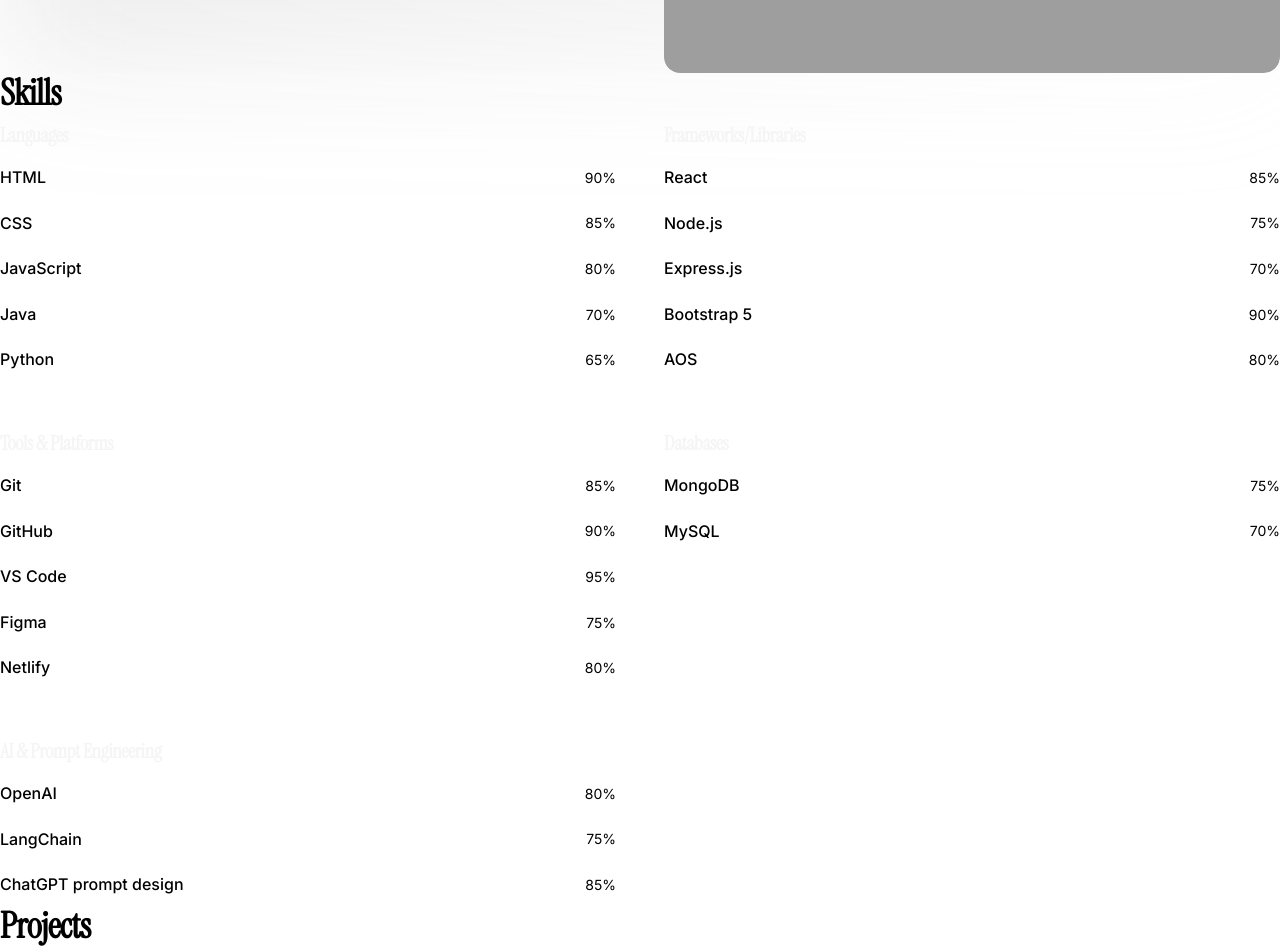
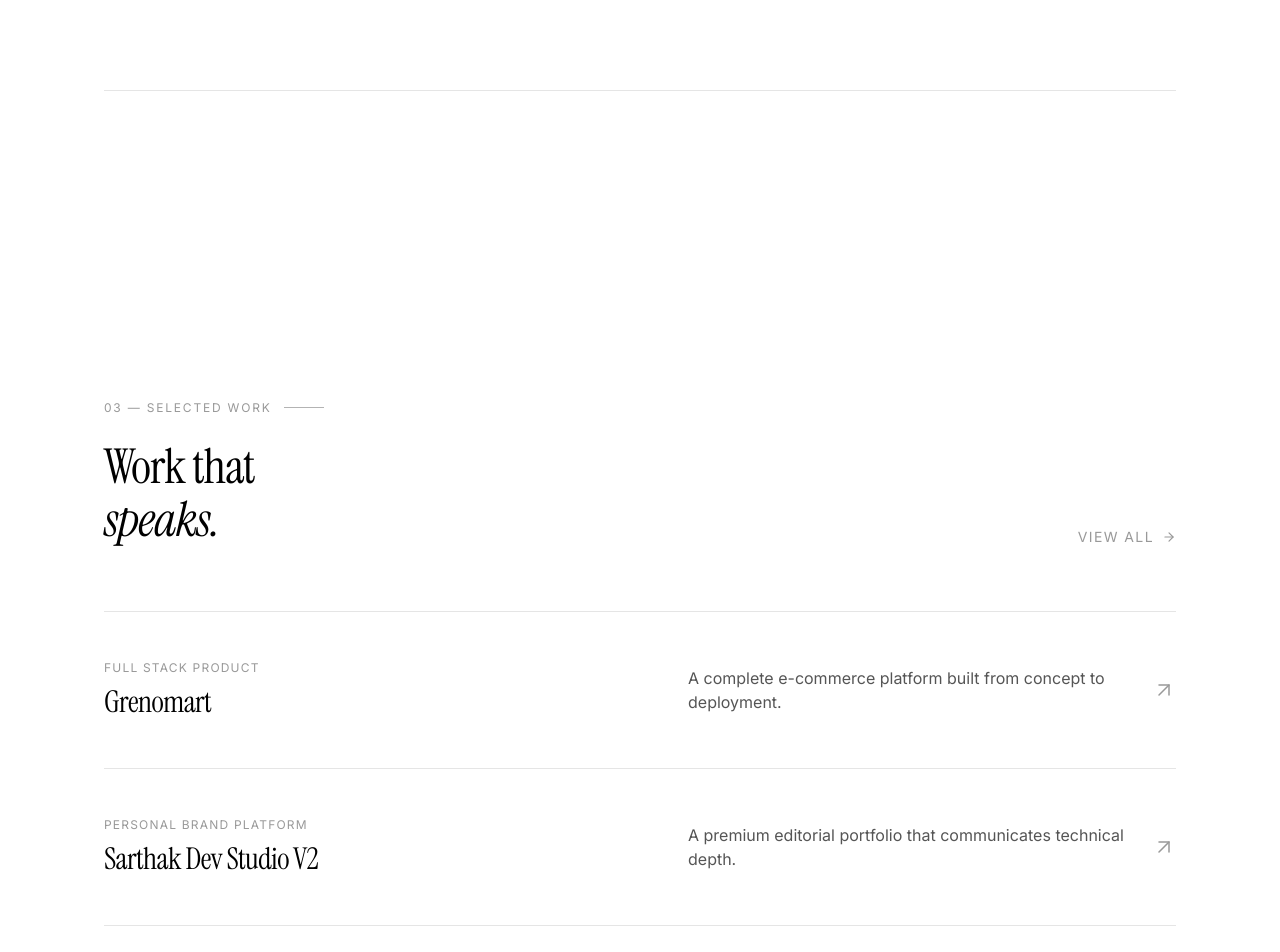
Before and after one commit to SARTHAKSONAWANE01/Sarthak-Dev-Studio, a Next.js app: page / in a window 1280 px wide. Shown: the part 1440-2392 px from the top of the page. Built offline with nearby package versions, Linux system fonts and the light colour scheme; grey boxes are pictures that could not be loaded.

Commit message:
feat: assemble dynamic home page modules

```diff
--- a/src/app/page.tsx
+++ b/src/app/page.tsx
@@ -1,56 +1,29 @@
-"use client";
-
-import React, { useState } from "react";
-import LoadingScreen from "@/components/LoadingScreen";
-import ZoomTransition from "@/components/ZoomTransition";
-import CustomCursor from "@/components/CustomCursor";
 import Navbar from "@/components/Navbar";
 import Hero from "@/components/Hero";
-import About from "@/components/About";
-import Skills from "@/components/Skills";
-import Projects from "@/components/Projects";
-import Contact from "@/components/Contact";
+import Identity from "@/components/Identity";
+import SelectedWork from "@/components/SelectedWork";
+import Capabilities from "@/components/Capabilities";
+import BuildingNow from "@/components/BuildingNow";
+import Proof from "@/components/Proof";
+import Philosophy from "@/components/Philosophy";
+import Connect from "@/components/Connect";
 import Footer from "@/components/Footer";
 
 export default function Home() {
-  const [isLoaded, setIsLoaded] = useState(false);
-
-  const handleLoadingComplete = () => {
-    setIsLoaded(true);
-  };
-
   return (
     <>
-      <CustomCursor />
-      <LoadingScreen onLoadingComplete={handleLoadingComplete} />
-
-      <ZoomTransition isLoaded={isLoaded}>
-        <div className="min-h-screen w-full text-text-primary relative overflow-x-hidden">
-          {/* Background with modern dark gradient */}
-          <div className="fixed inset-0 bg-dark-gradient z-[-2]" />
-
-          {/* Animated background elements */}
-          <div className="fixed inset-0 z-[-1]">
-            <div className="absolute top-0 left-0 w-96 h-96 bg-neon-blue/5 rounded-full blur-3xl animate-pulse-slow" />
-            <div className="absolute top-1/2 right-0 w-96 h-96 bg-neon-pink/5 rounded-full blur-3xl animate-float" />
-            <div className="absolute bottom-0 left-1/3 w-96 h-96 bg-teal-soft/5 rounded-full blur-3xl animate-pulse-slow" />
-          </div>
-
-          <Navbar />
-          <main className="relative">
-            {/* Enhanced gradient overlays */}
-            <div className="fixed top-0 left-0 w-full h-40 bg-gradient-to-b from-neon-blue/10 to-transparent pointer-events-none z-10"></div>
-            <div className="fixed bottom-0 left-0 w-full h-40 bg-gradient-to-t from-neon-pink/10 to-transparent pointer-events-none z-10"></div>
-
-            <Hero />
-            <About />
-            <Skills />
-            <Projects />
-            <Contact />
-          </main>
-          <Footer />
-        </div>
-      </ZoomTransition>
+      <Navbar />
+      <main>
+        <Hero />
+        <Identity />
+        <SelectedWork />
+        <Capabilities />
+        <BuildingNow />
+        <Proof />
+        <Philosophy />
+        <Connect />
+      </main>
+      <Footer />
     </>
   );
 }
```
